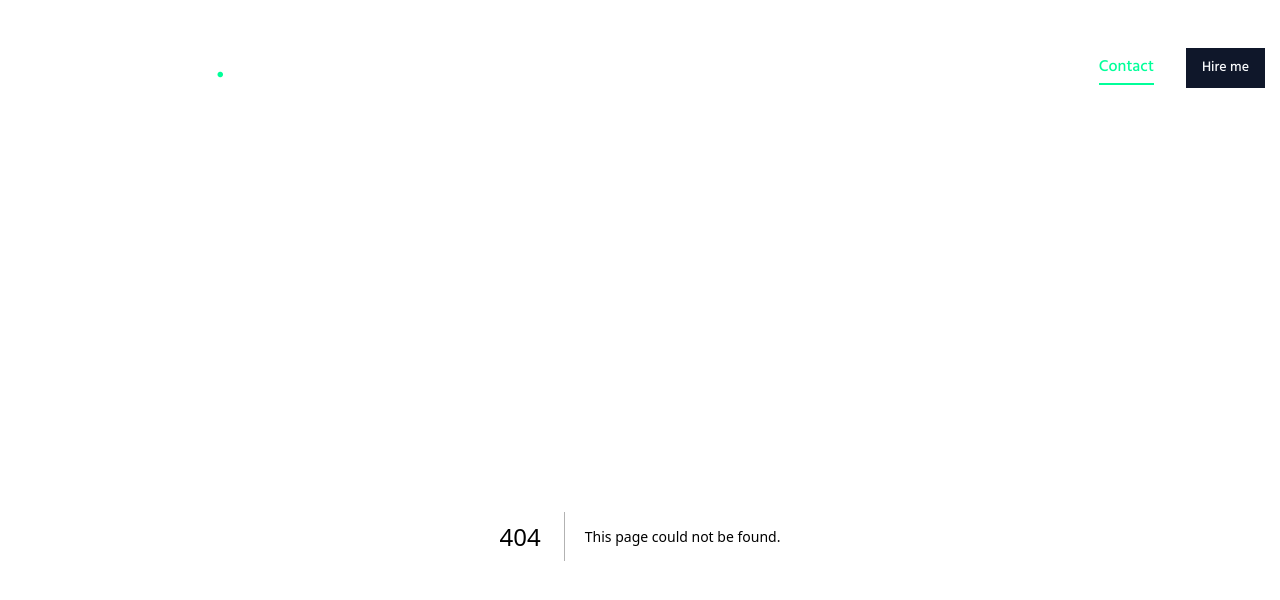
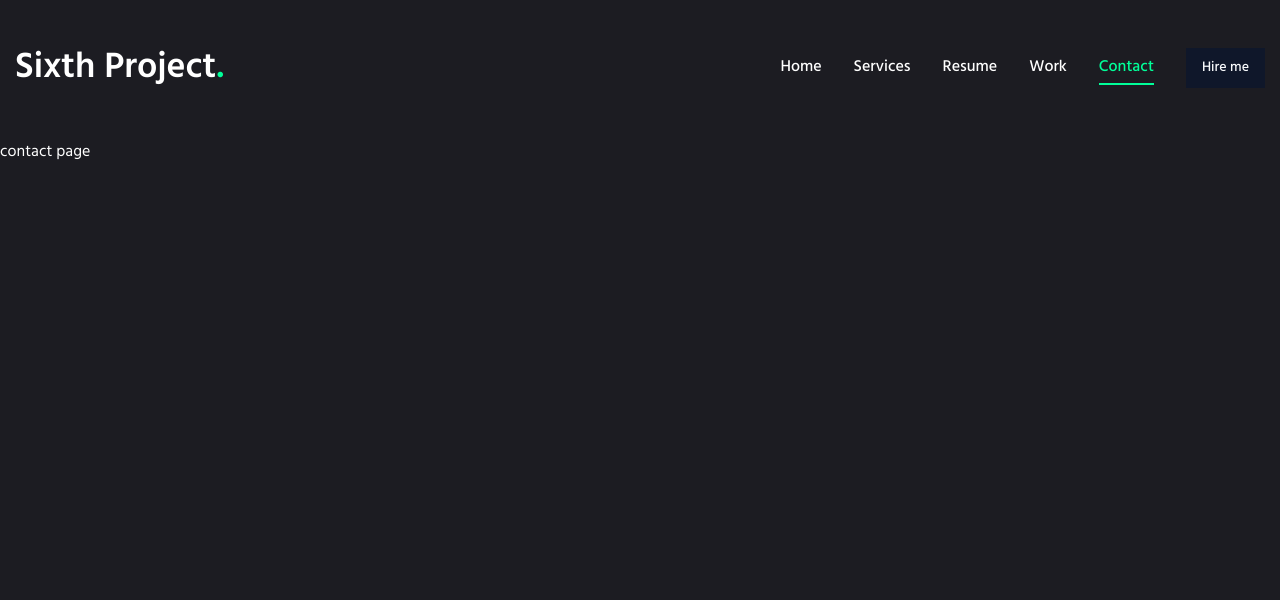
Before and after one commit to tatsuro13/portfolio2, a Next.js app: page /contact in a window 1280 px wide. Before the commit this address had no page. Shown: the top 600 px of the page. Built offline with nearby package versions, Linux system fonts and the light colour scheme.

Commit message:
連絡先ページと作業ページコンポーネントを追加

```diff
--- /dev/null
+++ b/app/contact/page.tsx
@@ -0,0 +1,9 @@
+import { FC } from "react"
+
+const Contact: FC = () => {
+  return (
+    <div>contact page</div>
+  )
+}
+
+export default Contact
--- /dev/null
+++ b/app/work/page.tsx
@@ -0,0 +1,9 @@
+import { FC } from "react"
+
+const Work: FC = () => {
+  return (
+    <div>work page</div>
+  )
+}
+
+export default Work
```
